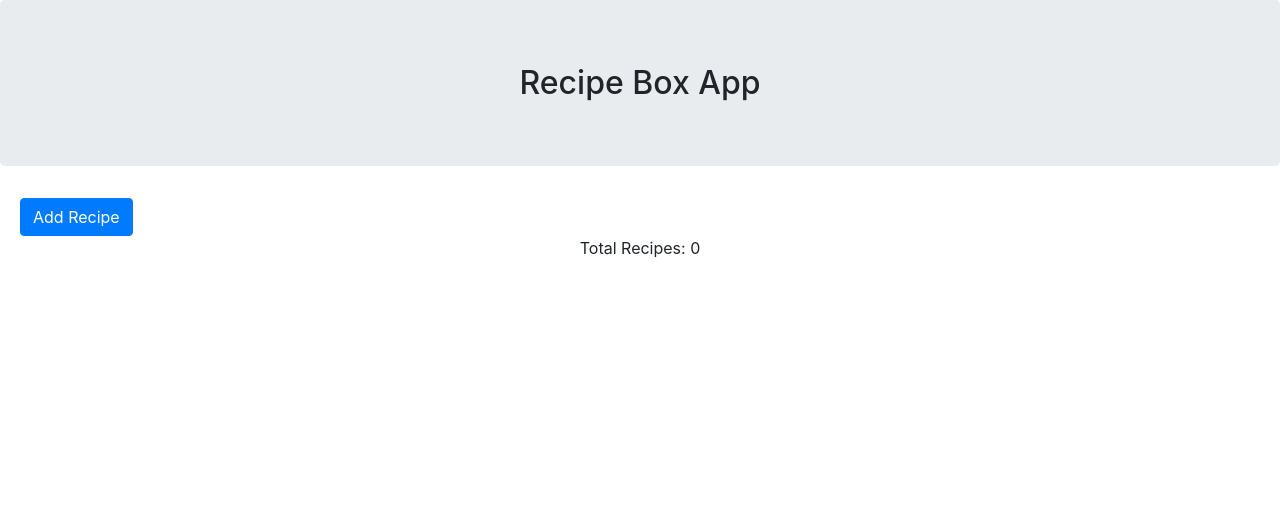
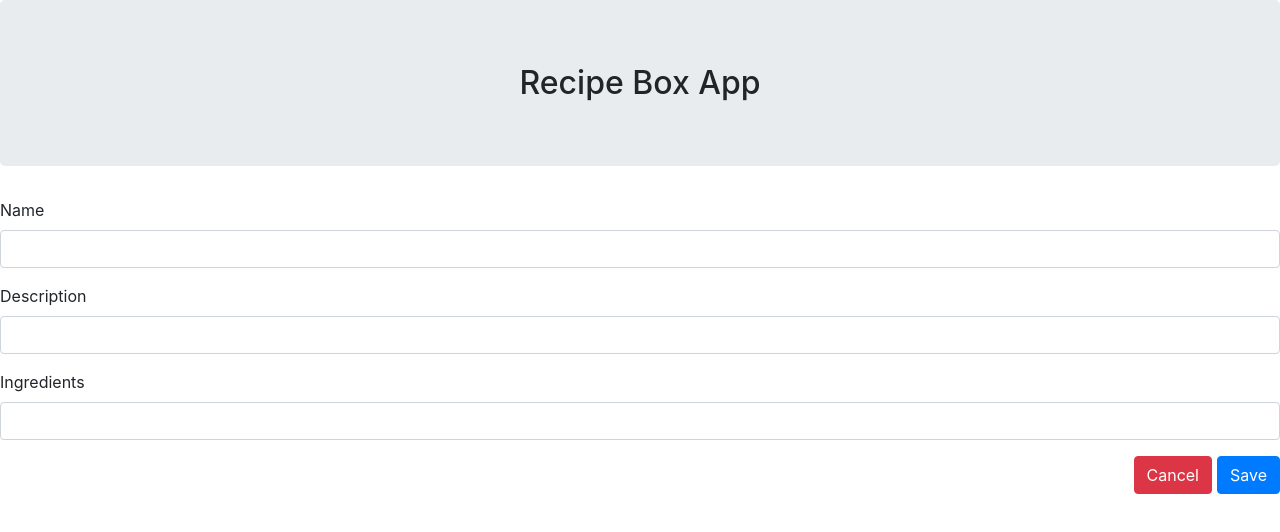
Before and after one commit to pablo-jurado/recipe-box, a React (Create React App) app: page / in a window 1280 px wide. Shown: the top 532 px of the page. Built offline with nearby package versions, Linux system fonts and the light colour scheme.

Commit message:
changed editor to use react state and created actions

```diff
--- a/package.json
+++ b/package.json
@@ -16,9 +16,11 @@
     "eject": "react-scripts eject"
   },
   "devDependencies": {
+    "eslint-config-prettier": "^3.0.1",
     "eslint-config-standard": "^11.0.0-beta.0",
     "eslint-plugin-import": "^2.8.0",
     "eslint-plugin-node": "^6.0.0",
+    "eslint-plugin-prettier": "^2.6.2",
     "eslint-plugin-promise": "^3.6.0",
     "eslint-plugin-standard": "^3.0.1"
   }
--- a/src/App.js
+++ b/src/App.js
@@ -1,30 +1,25 @@
 import React from "react";
-import updateState from "./updateState";
-import RecipeList from "./RecipeList";
 import Editor from "./Editor";
 import "./App.css";
 
-function ToggleButton() {
-  return (
-    <button
-      className="btn btn-primary"
-      onClick={() => updateState("open_editor")}
-    >
-      Add Recipe
-    </button>
-  );
-}
+// function ToggleButton() {
+//   return (
+//     <button
+//       className="btn btn-primary"
+//       onClick={() => updateState("open_editor")}
+//     >
+//       Add Recipe
+//     </button>
+//   );
+// }
 
-function App(state) {
+function App() {
   return (
     <div className="app">
-      <h2
-        className="jumbotron text-center link"
-        onClick={() => updateState("close_editor")}
-      >
-        Recipe Box App
-      </h2>
-      <div className="wrapper">
+      <h2 className="jumbotron text-center link">Recipe Box App</h2>
+      <Editor />
+
+      {/* <div className="wrapper">
         {state.editor.active ? (
           <Editor editor={state.editor} />
         ) : (
@@ -33,7 +28,7 @@ function App(state) {
             <RecipeList recipes={state.recipes} />
           </div>
         )}
-      </div>
+      </div> */}
     </div>
   );
 }
--- a/src/Editor.js
+++ b/src/Editor.js
@@ -1,58 +1,107 @@
 import React from "react";
-import updateState from "./updateState";
 
-function handleName(e) {
-  updateState("update_name", e.target.value);
+class Editor extends React.Component {
+  constructor(props) {
+    super(props);
+
+    this.state = {
+      name: "",
+      description: "",
+      ingredients: "",
+      id: this.guid(),
+      active: false
+    };
+
+    this.handleInput = this.handleInput.bind(this);
+    this.saveRecipe = this.saveRecipe.bind(this);
+    this.resetForm = this.resetForm.bind(this);
+    this.handleCancel = this.handleCancel.bind(this);
+    this.guid = this.guid.bind(this);
   }
 
-function handleDescription(e) {
-  updateState("update_description", e.target.value);
+  handleInput(e) {
+    this.setState({ [e.target.id]: e.target.value });
   }
 
-function handleIngredients(e) {
-  updateState("update_ingredients", e.target.value);
+  saveRecipe(e) {
+    e.preventDefault();
+    console.log(this.state);
+    this.resetForm();
   }
 
-function saveRecipe(e) {
-  e.preventDefault();
-  updateState("save_recipe");
+  guid() {
+    function s4() {
+      return Math.floor((1 + Math.random()) * 0x10000)
+        .toString(16)
+        .substring(1);
+    }
+    return `${s4() + s4()}-${s4()}-${s4()}-${s4()}-${s4() + s4()}`;
   }
 
-function Editor(props) {
+  resetForm() {
+    this.setState({
+      name: "",
+      description: "",
+      ingredients: "",
+      id: this.guid(),
+      active: false
+    });
+  }
+
+  handleCancel() {
+    this.resetForm();
+  }
+
+  componentWillMount() {
+    var recipe = this.props.recipeData;
+    if (recipe) {
+      if (this.state.name === "") {
+        this.setState({
+          name: recipe.name,
+          description: recipe.description,
+          ingredients: recipe.ingredients,
+          id: recipe.id,
+          active: false
+        });
+      }
+    }
+  }
+
+  render() {
     return (
-    <form className="recipe-form" onSubmit={saveRecipe}>
+      <form className="recipe-form" onSubmit={this.saveRecipe}>
         <div className="form-group">
           <label htmlFor="recipe-name">Name</label>
           <input
-          id="recipe-name"
+            id="name"
             className="form-control"
             type="text"
             required
-          value={props.editor.name}
-          onChange={handleName}
+            value={this.state.name}
+            onChange={this.handleInput}
           />
         </div>
         <div className="form-group">
           <label htmlFor="recipe-description">Description</label>
           <input
-          id="recipe-description"
+            id="description"
             className="form-control"
             type="text"
             required
-          value={props.editor.description}
-          onChange={handleDescription}
+            value={this.state.description}
+            onChange={this.handleInput}
           />
         </div>
         <div className="form-group">
           <label htmlFor="recipe-ingredients">Ingredients</label>
           <div className="input-group">
             <input
-            id="recipe-ingredients"
+              id="ingredients"
               className="form-control"
               type="text"
               required
-            value={props.editor.ingredients}
-            onChange={handleIngredients}
+              value={this.state.ingredients}
+              onChange={this.handleInput}
             />
           </div>
         </div>
@@ -60,7 +109,7 @@ function Editor(props) {
           <button
             className="btn btn-danger"
             type="button"
-          onClick={() => updateState("close_editor")}
+            onClick={this.handleCancel}
           >
             Cancel
           </button>
@@ -69,5 +118,6 @@ function Editor(props) {
       </form>
     );
   }
+}
 
 export default Editor;
--- a/src/Recipe.js
+++ b/src/Recipe.js
@@ -1,5 +1,5 @@
 import React from "react";
-import updateState from "./updateState";
+import updateState from "./actions";
 
 function Recipe(item) {
   if (item.active) {
--- a/src/index.js
+++ b/src/index.js
@@ -1,20 +1,8 @@
 import ReactDOM from "react-dom";
 import "./index.css";
 import App from "./App";
-import updateState from "./updateState";
 import "bootstrap/dist/css/bootstrap.css";
-import registerServiceWorker from "./registerServiceWorker";
 
-// -------------------------------------------------
-// ReactDOM
-// -------------------------------------------------
 const root = document.getElementById("root");
 
-export function render(state) {
-  ReactDOM.render(App(state), root);
-}
-
-// first render
-updateState();
-
-registerServiceWorker();
+ReactDOM.render(App(), root);
--- a/src/state.js
+++ b/src/state.js
@@ -4,14 +4,7 @@ var appState = JSON.parse(localStorage.getItem("appState"));
 
 if (!appState) {
   var defaultState = {
-    editor: {
-      id: null,
-      edit: false,
-      active: false,
-      name: "",
-      description: "",
-      ingredients: ""
-    },
+    isEditorOpen: false,
     recipes: {}
   };
 
--- a/src/updateState.js
+++ /dev/null
@@ -1,85 +0,0 @@
-import appState from "./state";
-import { render } from "./index";
-import _ from "lodash";
-
-function guid() {
-  function s4() {
-    return Math.floor((1 + Math.random()) * 0x10000)
-      .toString(16)
-      .substring(1);
-  }
-  return `${s4() + s4()}-${s4()}-${s4()}-${s4()}-${s4() + s4() + s4()}`;
-}
-
-// -------------------------------------------------
-// Update State
-// -------------------------------------------------
-
-function updateState(action, payload) {
-  if (action === "tab_active") {
-    _.forEach(appState.recipes, function(item) {
-      item.active = item.id === payload.id;
-    });
-  }
-
-  if (action === "tab_close") {
-    _.forEach(appState.recipes, function(item) {
-      item.active = false;
-    });
-  }
-
-  if (action === "open_editor") {
-    appState.editor.active = true;
-  }
-
-  if (action === "close_editor") {
-    appState.editor = {
-      id: null,
-      active: false,
-      name: "",
-      description: "",
-      ingredients: ""
-    };
-  }
-
-  if (action === "update_name") {
-    appState.editor.name = payload;
-  }
-
-  if (action === "update_description") {
-    appState.editor.description = payload;
-  }
-
-  if (action === "update_ingredients") {
-    appState.editor.ingredients = payload;
-  }
-
-  if (action === "save_recipe") {
-    appState.editor.active = false;
-    // update if already exist
-    if (appState.editor.id in appState.recipes) {
-      appState.recipes[appState.editor.id] = appState.editor;
-    } else {
-      // if does not exist will create a new one
-      var id = guid();
-      appState.editor.id = id;
-      appState.recipes[id] = appState.editor;
-    }
-    updateState("close_editor");
-  }
-
-  if (action === "delete_recipe") {
-    delete appState.recipes[payload.id];
-  }
-
-  if (action === "edit_recipe") {
-    appState.editor = _.cloneDeep(payload);
-    appState.editor.active = true;
-  }
-
-  localStorage.setItem("appState", JSON.stringify(appState));
-
-  render(appState);
-}
-
-export default updateState;
```
Also changed, not shown: src/actions.js (added, +13 -0 lines). Lines whose indentation alone changed are shown as unchanged.
